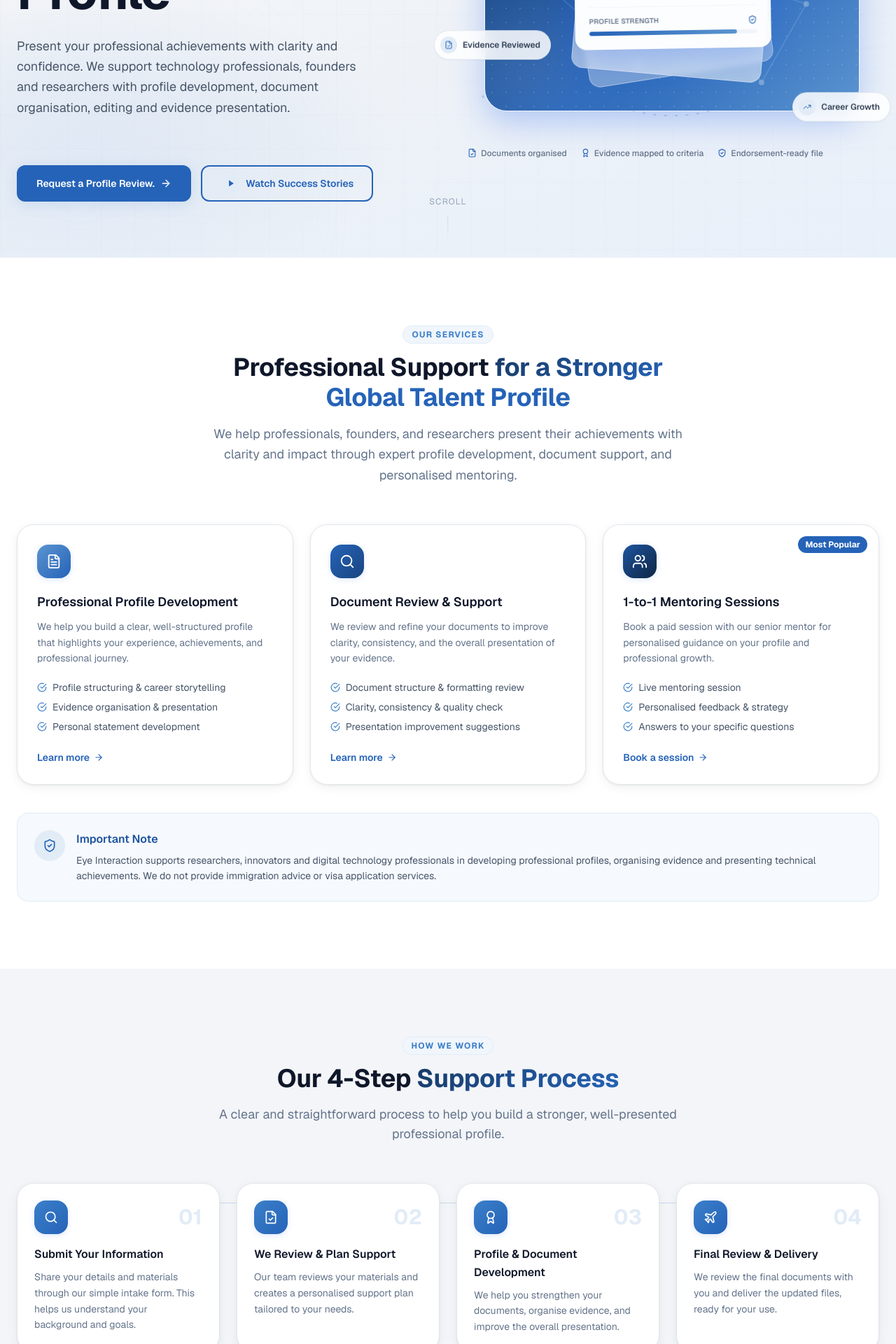
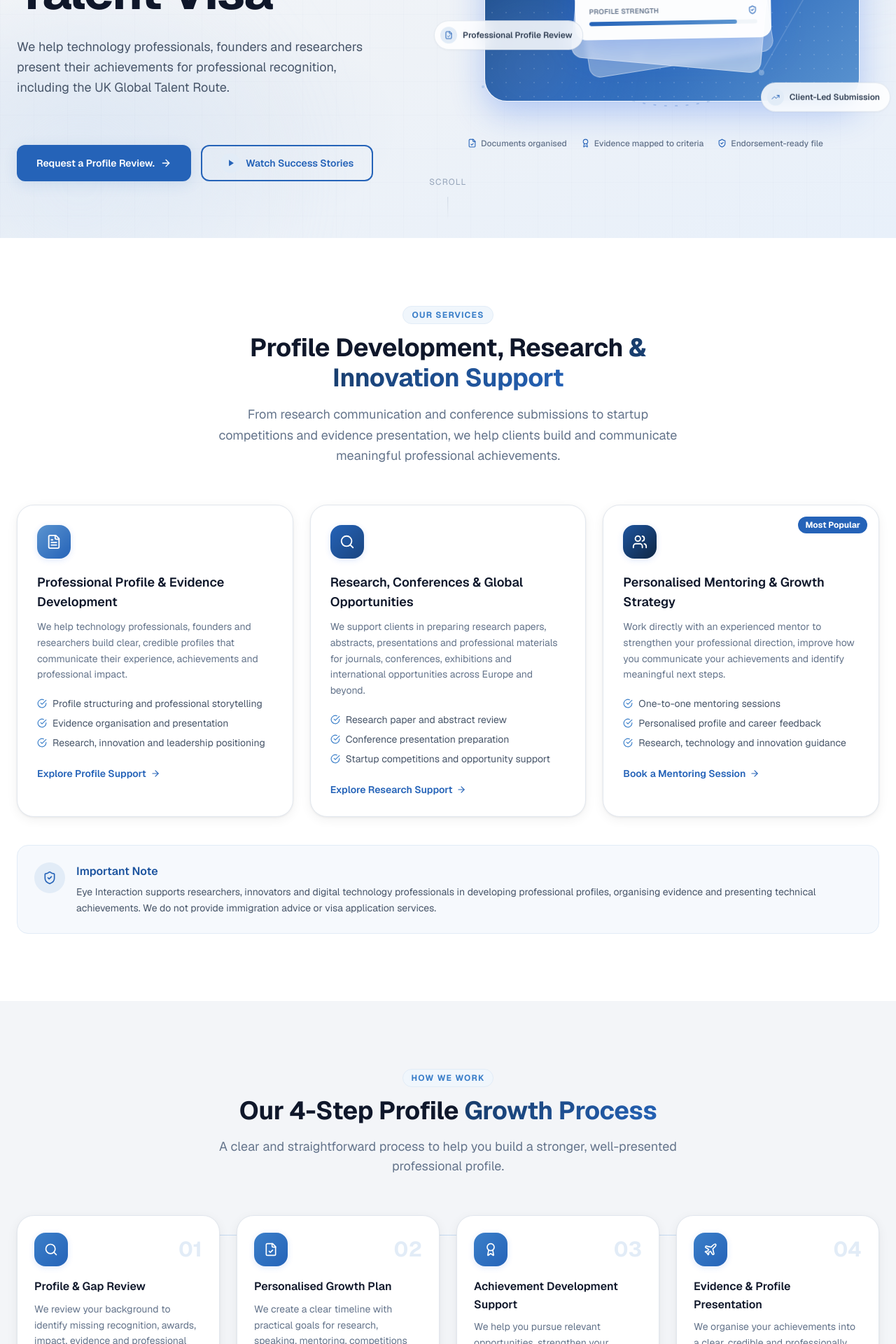
Before and after one commit to irfanahmeduk/eyeinteraction_v1, a Next.js app: page / in a window 1280 px wide. Shown: the part 460-2380 px from the top of the page at 70% size. Built offline with nearby package versions, Linux system fonts and the light colour scheme.

Commit message:
add fixes

```diff
--- a/src/app/about/page.jsx
+++ b/src/app/about/page.jsx
@@ -20,9 +20,9 @@ export const metadata = {
 const VALUES = [
   {
     icon: Globe,
-    title: "Global Reach",
+    title: "Global Professional Community",
     description:
-      "Endorsement support across 50+ countries for skilled workers, talent visas, and family routes.",
+      "Supporting researchers, founders and technology professionals worldwide through professional profile development, document presentation and mentoring.",
   },
   {
     icon: Users,
@@ -41,8 +41,8 @@ const VALUES = [
 const MILESTONES = [
   { value: "98%", label: "Success Rate" },
   { value: "5,000+", label: "Applicants Helped" },
-  { value: "50+", label: "Countries" },
-  { value: "14d", label: "Avg. Timeline" },
+  { value: "10+", label: "Countries" },
+  { value: "3-6", label: "Avg. Timeline Months" },
 ];
 
 // "Why clients choose us" card content
@@ -112,7 +112,7 @@ export default function AboutPage() {
                 <span className="heading-gradient">Publish & Make an Impact</span>
               </h2>
               <p className="text-slate-600 text-lg leading-relaxed mb-4">
-              Eye Interaction was founded to help professionals and researchers communicate their work more effectively. We combine industry experience with a human-first approach—because every profile, document and achievement deserves to be clearly presented and understood.
+              Eye Interaction was founded to help professionals and researchers communicate their work more effectively. We combine industry experience with a human-first approach, because every profile, document and achievement deserves to be clearly presented and understood.
               </p>
               <p className="text-slate-500 leading-relaxed mb-8">
               From your first step to your next professional milestone, our team supports you with honest guidance, careful attention to detail and complete confidentiality.
--- a/src/components/layout/Footer.jsx
+++ b/src/components/layout/Footer.jsx
@@ -19,7 +19,7 @@ const FOOTER_LINKS = {
     { label: "Document Assessment", href: "#" },
     { label: "AI Detection & Content Review", href: "#" },
     { label: "Expert Mentoring Sessions", href: "#" },
-    { label: "UK Global Talent Visa Guidance", href: "#" },
+    { label: "UK Global Talent Guidance", href: "#" },
   ],
   company: [
     { label: "About Us", href: "/about" },
--- a/src/components/sections/HeroSection.jsx
+++ b/src/components/sections/HeroSection.jsx
@@ -255,11 +255,11 @@ function NetworkMesh() {
 
 function GlobalTalentVisual() {
   const highlights = [
-    { icon: Award, label: "International Recognition", className: "top-1 -left-3 sm:top-3 sm:-left-8" },
-    { icon: Globe, label: "Global Network", className: "top-10 -right-3 sm:top-14 sm:-right-9" },
-    { icon: FileCheck, label: "Evidence Reviewed", className: "bottom-20 -left-4 sm:bottom-24 sm:-left-11" },
-    { icon: Users, label: "Dedicated Case Manager", className: "top-1/2 -translate-y-1/2 -right-4 sm:-right-12" },
-    { icon: TrendingUp, label: "Career Growth", className: "bottom-1 -right-1 sm:bottom-3 sm:-right-4" },
+    { icon: Award, label: "UK Global Talent Profile Support", className: "top-1 -left-3 sm:top-3 sm:-left-8" },
+    { icon: Globe, label: "Evidence Presentation", className: "top-10 -right-3 sm:top-14 sm:-right-9" },
+    { icon: FileCheck, label: "Professional Profile Review", className: "bottom-20 -left-4 sm:bottom-24 sm:-left-11" },
+    { icon: Users, label: "Research & Technology Focus", className: "top-1/2 -translate-y-1/2 -right-4 sm:-right-12" },
+    { icon: TrendingUp, label: "Client-Led Submission", className: "bottom-1 -right-1 sm:bottom-3 sm:-right-4" },
   ];
 
   const tags = ["Media", "Awards", "Judging", "Leadership"];
@@ -500,9 +500,10 @@ export function HeroSection() {
               className="text-display-xl lg:text-display-2xl font-display font-bold text-slate-900 leading-[1.08] mb-6"
             >
 
-              Build a <br/>
+              Build a
+              <br />
               <span className="relative inline-block">
-                <span className="heading-gradient-accent">Stronger <br /> Global Talent</span>
+                <span className="heading-gradient-accent">Stronger Profile</span>
                 <svg
                   className="absolute -bottom-2 left-0 w-full"
                   viewBox="0 0 300 12"
@@ -517,14 +518,14 @@ export function HeroSection() {
                   />
                 </svg>
               </span>{" "}
-              Profile
+              for the UK Global Talent Visa
             </motion.h1>
 
             <motion.p
               variants={HERO_ANIMATIONS.item}
               className="text-lg text-slate-600 leading-relaxed mb-8 max-w-lg"
             >
-              Present your professional achievements with clarity and confidence. We support technology professionals, founders and researchers with profile development, document organisation, editing and evidence presentation.
+              We help technology professionals, founders and researchers present their achievements for professional recognition, including the UK Global Talent Route.
 
             </motion.p>
 
@@ -542,7 +543,7 @@ export function HeroSection() {
 
             <motion.div variants={HERO_ANIMATIONS.item} className="flex flex-col sm:flex-row gap-3.5">
               <Link href="/eligibility" className="btn btn-primary text-sm px-7 py-3.5">
-              Request a Profile Review.
+                Request a Profile Review.
                 <ArrowRight size={16} />
               </Link>
               <Link href="/success-stories" className="btn btn-outline text-sm px-7 py-3.5 gap-2 bg-white/60 hover:bg-white">
--- a/src/components/sections/ProcessSection.jsx
+++ b/src/components/sections/ProcessSection.jsx
@@ -7,26 +7,26 @@ const STEPS = [
     {
         icon: Search,
         step: "01",
-        title: "Submit Your Information",
-        desc: "Share your details and materials through our simple intake form. This helps us understand your background and goals.",
+        title: "Profile & Gap Review",
+        desc: "We review your background to identify missing recognition, awards, impact, evidence and professional visibility.",
     },
     {
         icon: FileCheck,
         step: "02",
-        title: "We Review & Plan Support",
-        desc: "Our team reviews your materials and creates a personalised support plan tailored to your needs.",
+        title: "Personalised Growth Plan",
+        desc: "We create a clear timeline with practical goals for research, speaking, mentoring, competitions and industry engagement.",
     },
     {
         icon: Award,
         step: "03",
-        title: "Profile & Document Development",
-        desc: "We help you strengthen your documents, organise evidence, and improve the overall presentation.",
+        title: "Achievement Development Support",
+        desc: "We help you pursue relevant opportunities, strengthen your professional contributions and document measurable impact.",
     },
     {
         icon: Plane,
         step: "04",
-        title: "Final Review & Delivery",
-        desc: "We review the final documents with you and deliver the updated files, ready for your use.",
+        title: "Evidence & Profile Presentation",
+        desc: "We organise your achievements into a clear, credible and professionally presented profile.",
     },
 ];
 
@@ -41,7 +41,7 @@ export function ProcessSection() {
                         HOW WE WORK
                     </span>
                     <h2 className="text-display-md font-display font-bold text-slate-900 mb-4">
-                        Our 4-Step <span className="heading-gradient">Support Process</span>
+                    Our 4-Step Profile <span className="heading-gradient">Growth Process</span>
                     </h2>
                     <p className="text-slate-500 text-lg">
                         A clear and straightforward process to help you build a stronger, well-presented professional profile.
--- a/src/components/sections/ServicesSection.jsx
+++ b/src/components/sections/ServicesSection.jsx
@@ -7,45 +7,47 @@ import { FileText, Search, Users, ArrowRight, CheckCircle, ShieldCheck } from "l
 const SERVICES = [
   {
     icon: FileText,
-    title: "Professional Profile Development",
+    title: "Professional Profile & Evidence Development",
     description:
-      "We help you build a clear, well-structured profile that highlights your experience, achievements, and professional journey.",
+      "We help technology professionals, founders and researchers build clear, credible profiles that communicate their experience, achievements and professional impact.",
     features: [
-      "Profile structuring & career storytelling",
-      "Evidence organisation & presentation",
-      "Personal statement development",
+      "Profile structuring and professional storytelling",
+      "Evidence organisation and presentation",
+      "Research, innovation and leadership positioning",
     ],
     color: "from-brand-400 to-brand-600",
     href: "/eligibility",
+    button: "Explore Profile Support",
     featured: false,
   },
   {
     icon: Search,
-    title: "Document Review & Support",
+    title: "Research, Conferences & Global Opportunities",
     description:
-      "We review and refine your documents to improve clarity, consistency, and the overall presentation of your evidence.",
+      "We support clients in preparing research papers, abstracts, presentations and professional materials for journals, conferences, exhibitions and international opportunities across Europe and beyond.",
     features: [
-      "Document structure & formatting review",
-      "Clarity, consistency & quality check",
-      "Presentation improvement suggestions",
+      "Research paper and abstract review",
+      "Conference presentation preparation",
+      "Startup competitions and opportunity support",
     ],
     color: "from-brand-600 to-brand-800",
     href: "/eligibility",
+    button: "Explore Research Support",
     featured: false,
   },
   {
     icon: Users,
-    title: "1-to-1 Mentoring Sessions",
+    title: "Personalised Mentoring & Growth Strategy",
     description:
-      "Book a paid session with our senior mentor for personalised guidance on your profile and professional growth.",
+      "Work directly with an experienced mentor to strengthen your professional direction, improve how you communicate your achievements and identify meaningful next steps.",
     features: [
-      "Live mentoring session",
-      "Personalised feedback & strategy",
-      "Answers to your specific questions",
+      "One-to-one mentoring sessions",
+      "Personalised profile and career feedback",
+      "Research, technology and innovation guidance",
     ],
     color: "from-brand-700 to-brand-950",
     href: "/eligibility",
-    button: "Book a session",
+    button: "Book a Mentoring Session",
     featured: true,
   },
 ];
@@ -61,14 +63,12 @@ export function ServicesSection() {
             Our Services
           </span>
           <h2 className="text-display-md font-display font-bold text-slate-900 mb-4">
-            Professional Support {" "}
-            <span className="heading-gradient">for a Stronger</span> <br />
-            <span className="text-brand-600">Global Talent Profile</span>
+          Profile Development, Research {" "}
+            <span className="heading-gradient">& Innovation Support</span> <br />
+            {/* <span className="text-brand-600">Global Talent Profile</span> */}
           </h2>
           <p className="text-slate-500 text-lg leading-relaxed">
-            We help professionals, founders, and researchers present their achievements
-            with clarity and impact through expert profile development, document support,
-            and personalised mentoring.
+          From research communication and conference submissions to startup competitions and evidence presentation, we help clients build and communicate meaningful professional achievements.
           </p>
         </div>
 
--- a/src/lib/mail/templates/contact-user.jsx
+++ b/src/lib/mail/templates/contact-user.jsx
@@ -26,10 +26,10 @@ export function contactUserTemplate({ name }) {
                 <table role="presentation" cellpadding="0" cellspacing="0" width="100%">
                   <tr>
                     <td valign="middle" style="width:64px;">
-                      <img src="https://eyeinteraction.com/assets/logo-CMgOn3p4.png" alt="Eye Interaction" width="56" style="display:block; border:0;" />
+                      <img src="https://eyeinteraction.com/public/logo.png" alt="Eye Interaction" width="56" style="display:block; border:0;" />
                     </td>
                     <td valign="middle" style="padding-left:16px;">
-                      <p style="margin:0; color:#173a66; font-size:19px; font-weight:700; font-family: Georgia, 'Times New Roman', serif;">Eye Interaction</p>
+                      <p style="margin:0; color:#173a66; font-size:19px; font-weight:700; font-family: Georgia, 'Times New Roman', serif;">Eye Interaction Ltd</p>
                       <p style="margin:2px 0 0 0; color:#64748b; font-size:11px; letter-spacing:1.5px; text-transform:uppercase; font-family: Arial, sans-serif;">Enquiry Confirmation</p>
                     </td>
                   </tr>
@@ -63,7 +63,7 @@ export function contactUserTemplate({ name }) {
                   Thank you for reaching out to Eye Interaction. This email confirms that we have successfully received your enquiry.
                 </p>
                 <p style="margin:0 0 24px 0; color:#1e293b; font-size:14px; line-height:1.8;">
-                  A member of our team will review your message and respond within <strong>24 business hours</strong>. If your enquiry requires urgent attention, please reply directly to this email.
+                  A member of our team will review your message and respond within <strong>24 business hours</strong>. If your enquiry requires urgent attention, please reply directly to <a href="mailto:noor@eyeinteraction.com">noor@eyeinteraction.com</a>
                 </p>
               </td>
             </tr>
--- a/src/lib/mail/templates/eligibility-user.jsx
+++ b/src/lib/mail/templates/eligibility-user.jsx
@@ -27,10 +27,10 @@ export function eligibilityUserTemplate({ name }) {
               <table role="presentation" cellpadding="0" cellspacing="0" width="100%">
                 <tr>
                   <td valign="middle" style="width:64px;">
-                    <img src="https://eyeinteraction.com/assets/logo-CMgOn3p4.png" alt="Eye Interaction" width="56" style="display:block; border:0;" />
+                    <img src="https://eyeinteraction.com/public/logo.png" alt="Eye Interaction" width="56" style="display:block; border:0;" />
                   </td>
                   <td valign="middle" style="padding-left:16px;">
-                    <p style="margin:0; color:#173a66; font-size:19px; font-weight:700; font-family: Georgia, 'Times New Roman', serif;">Eye Interaction</p>
+                    <p style="margin:0; color:#173a66; font-size:19px; font-weight:700; font-family: Georgia, 'Times New Roman', serif;">Eye Interaction Ltd</p>
                     <p style="margin:2px 0 0 0; color:#64748b; font-size:11px; letter-spacing:1.5px; text-transform:uppercase; font-family: Arial, sans-serif;">Global Talent Visa Journey</p>
                   </td>
                 </tr>
@@ -73,7 +73,7 @@ export function eligibilityUserTemplate({ name }) {
               </p>
               <p style="margin:0 0 8px 0; color:#1e293b; font-size:14px; line-height:1.8;">
                 <strong>Our availability is as follows:</strong><br/>
-                Monday to Friday: 01:00 PM till 03:00 PM (UK Time)<br/>
+                Monday to Friday: 09:00 AM till 05:00 PM (UK Time)<br/>
                 Saturday and Sunday: 10:00 AM till 03:00 PM (UK Time)
               </p>
               <p style="margin:0 0 24px 0; color:#1e293b; font-size:14px; line-height:1.8;">
```
